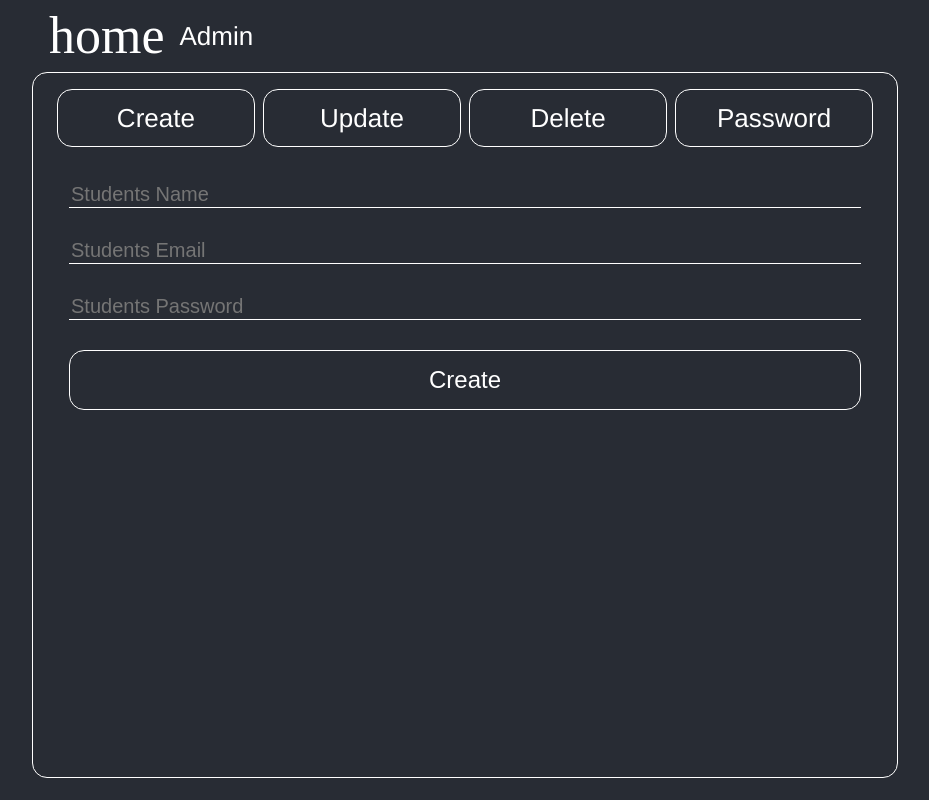
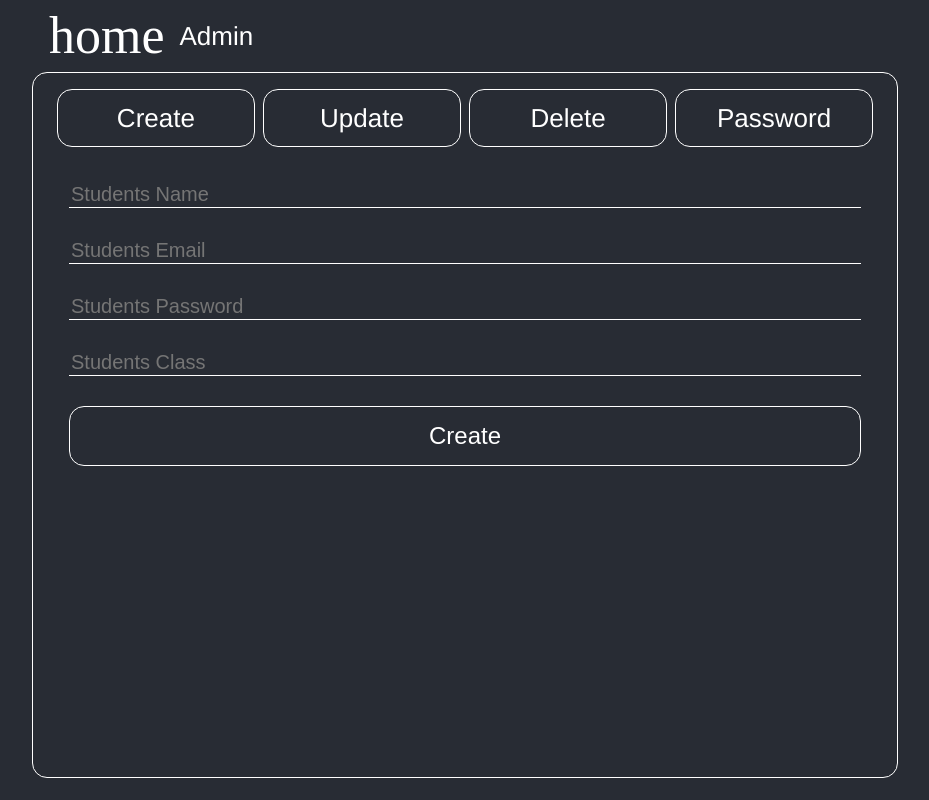
Before and after one commit to Jameson13B/pumsy-bank-ui, a React (Create React App) app: page /admin in a window 1280 px wide. Shown: the whole page, without its empty margins (175-1104 px from the left). Built offline with nearby package versions, Linux system fonts and the light colour scheme; what apollo-link-ws would draw is missing.

Commit message:
Added class field for createUser query and form on Admin

```diff
--- a/src/Apollo/Mutation.js
+++ b/src/Apollo/Mutation.js
@@ -17,8 +17,13 @@ const REMOVE_POINTS = gql`
   }
 `
 const CREATE_USER = gql`
-  mutation($name: String!, $email: String!, $password: String!) {
-    createUser(name: $name, email: $email, password: $password) {
+  mutation(
+    $name: String!
+    $email: String!
+    $password: String!
+    $class: String!
+  ) {
+    createUser(name: $name, email: $email, password: $password, class: $class) {
       token
       user {
         id
--- a/src/Components/AdminCreate.js
+++ b/src/Components/AdminCreate.js
@@ -10,6 +10,7 @@ class AdminCreate extends Component {
       name: '',
       email: '',
       password: '',
+      class: '',
       feedback: null
     }
   }
@@ -21,7 +22,8 @@ class AdminCreate extends Component {
         variables={{
           name: this.state.name,
           email: this.state.email,
-          password: this.state.password
+          password: this.state.password,
+          class: this.state.class
         }}
         onCompleted={data =>
           this.setState({
@@ -33,7 +35,7 @@ class AdminCreate extends Component {
             onSubmit={e => {
               e.preventDefault()
               createUser()
-              this.setState({ name: '', email: '', password: '' })
+              this.setState({ name: '', email: '', password: '', class: '' })
             }}
             autoComplete='nope'>
             <Input
@@ -55,6 +57,13 @@ class AdminCreate extends Component {
               type='password'
               value={this.state.password}
               placeholder='Students Password'
+              onChange={this.handleInputChange}
+            />
+            <Input
+              name='class'
+              type='text'
+              value={this.state.class}
+              placeholder='Students Class'
               onChange={this.handleInputChange}
             />
             <CreateBtn type='submit'>Create</CreateBtn>
```
